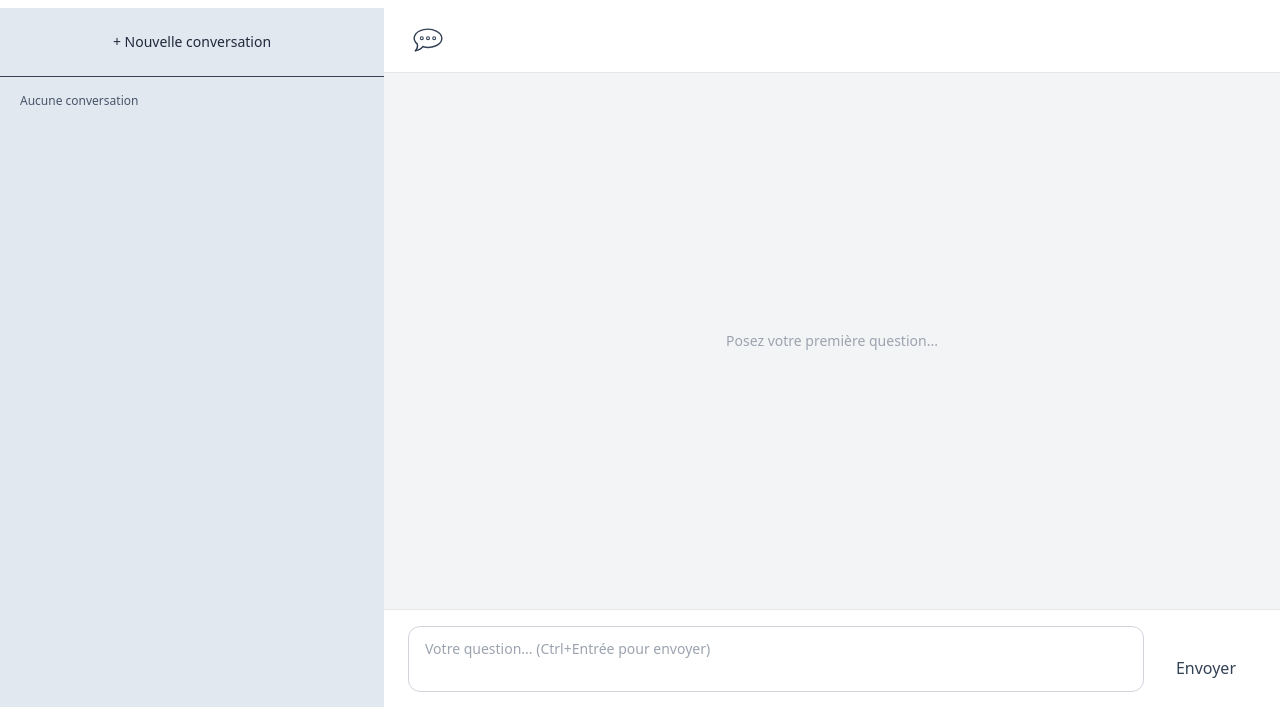
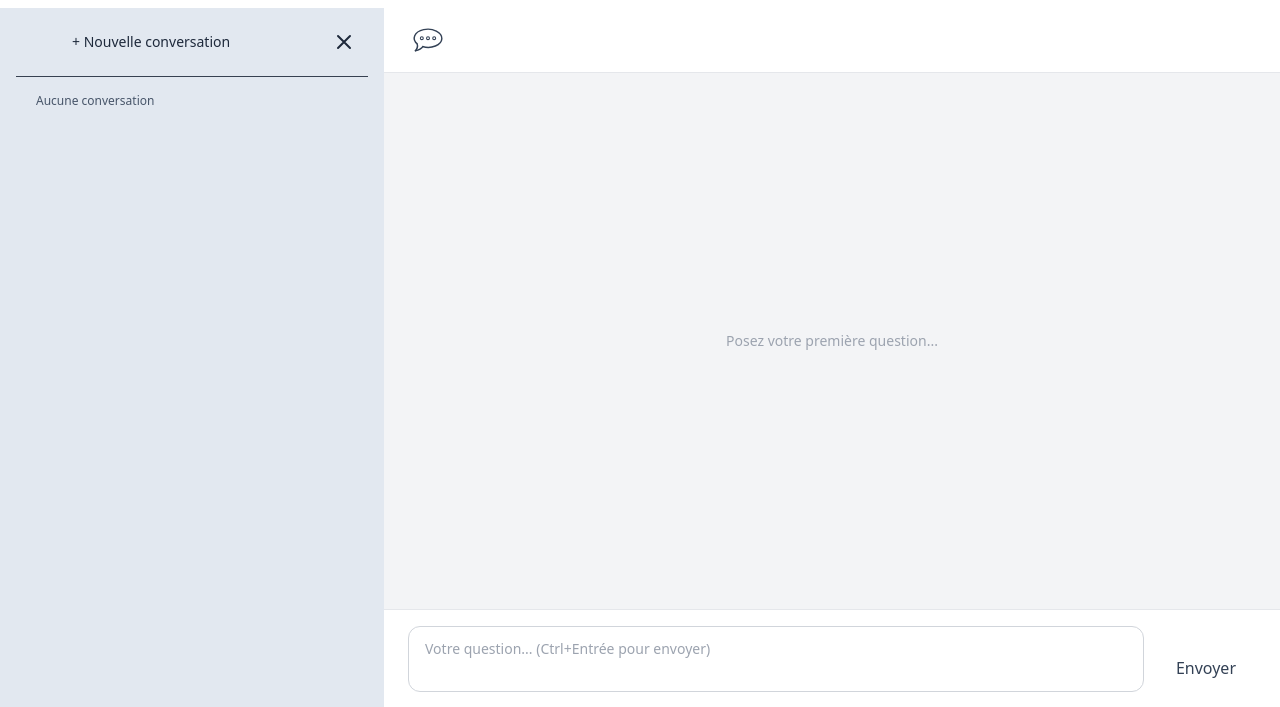
Before and after one commit to C-Vellen/chatrag, a Django app: page /chat/ in a window 1280 px wide. Shown: the part 40-747 px from the top of the page. Run offline with Django 5.2, Linux system fonts and the light colour scheme; the visitor is signed in with stand-in values (Sample User, id 1); data comes from the database, SQL or seed files in the repository; data that the repository does not hold is empty; parts of the project's set-up code (start-up, migrations or seed data) failed here and were passed over; some libraries are stand-ins or nearby versions.

Commit message:
chat: animation sidebar

```diff
--- /dev/null
+++ b/src/apps/chat/static/chat/js/sidebar.js
@@ -0,0 +1,39 @@
+document.addEventListener('DOMContentLoaded', () => {
+    const sidebar = document.getElementById('sidebar');
+    const btnOpen = document.getElementById('btn-open');
+    const btnClose = document.getElementById('btn-close');
+
+    // Sécurité au cas où les éléments ne sont pas dans la page
+    if (!sidebar || !btnOpen || !btnClose) return;
+
+    // Fonction pour OUVRIR la sidebar
+    function openSidebar() {
+        // On retire les largeurs nulles
+        sidebar.classList.remove('w-0', 'lg:w-0');
+        // On applique la largeur de 24rem (w-96)
+        sidebar.classList.add('w-96', 'lg:w-96');
+        btnOpen.classList.add("hidden")
+    }
+
+    // Fonction pour FERMER la sidebar
+    function closeSidebar() {
+        // On retire les grandes largeurs
+        sidebar.classList.remove('w-96', 'lg:w-96');
+        // On remet la largeur à zéro
+        sidebar.classList.add('w-0', 'lg:w-0');
+        btnOpen.classList.remove("hidden")
+    }
+
+    // Événements de clic
+    btnOpen.addEventListener('click', openSidebar);
+    btnClose.addEventListener('click', closeSidebar);
+
+    // OPTIONNEL & INTELLIGENT : Déterminer l'état initial selon la taille de l'écran au chargement
+    // Version large (>= 1024px, le standard 'lg' de Tailwind) -> Ouvert par défaut
+    // Version étroite (< 1024px) -> Fermé par défaut
+    if (window.innerWidth >= 1024) {
+        openSidebar();
+    } else {
+        closeSidebar();
+    }
+});
--- a/src/apps/chat/templates/chat/chat.html
+++ b/src/apps/chat/templates/chat/chat.html
@@ -17,13 +17,18 @@
 </div>
 
 <!-- Sidebar -->
-<aside class="w-96 bg-slate-200 text-slate-800 flex flex-col shrink-0">
+{% comment %} <aside class="w-96 bg-slate-200 text-slate-800 flex flex-col shrink-0"> {% endcomment %}
+<aside id="sidebar" class="fixed inset-y-0 left-0 z-20 flex flex-col w-0 bg-slate-200 text-slate-800 transition-all duration-300 ease-in-out overflow-hidden lg:relative lg:w-96 lg:z-0">
 
-    <div class="p-4 border-b border-gray-700">
-        <a href="{% url 'chat:chat' %}"
-           class="flex justify-center items-center gap-2 w-full text-lightcolor-text bg-color-btn hover:bg-hovercolor-btn text-sm font-medium px-4 py-2 rounded-lg transition">
+    <div class="w-96 mt-12 flex-1 flex flex-col p-4 relative lg:mt-0">
+        <div class="pb-4 px-2 border-b border-gray-700 flex flex-row justify-between items-center gap-4">
+            <div><a href="{% url 'chat:chat' %}"
+            class="flex justify-center items-center gap-2 w-full text-lightcolor-text bg-color-btn hover:bg-hovercolor-btn text-sm font-medium px-12 py-2 rounded-lg transition">
                 +  Nouvelle conversation
-        </a>
+            </a></div>
+            <button id="btn-close" class="  p-1 rounded-md hover:bg-hovercolor-line text-color-header" aria-label="Fermer le menu">
+                <svg class="w-6 h-6" fill="none" stroke="currentColor" viewBox="0 0 24 24"><path stroke-linecap="round" stroke-linejoin="round" stroke-width="2" d="M6 18L18 6M6 6l12 12"></path></svg>
+            </button>
         </div>
 
         <div id="conversations-list" class="flex-1 overflow-y-auto p-2">
@@ -42,7 +47,7 @@
                 <p class="text-slate-600 text-xs px-3 py-2">Aucune conversation</p>
             {% endfor %}
         </div>
-
+    </div>
 </aside>
 
 <!-- Zone principale -->
@@ -50,6 +55,9 @@
 
     <!-- Header -->
     <header class="bg-white border-b border-gray-200 px-6 py-3 shrink-0 text-color-header flex items-center gap-2">
+        <button id="btn-open" class="p-1 rounded-md hover:bg-hovercolor-line text-color-header mr-4" aria-label="Ouvrir le menu">
+                <svg class="w-6 h-6" fill="none" stroke="currentColor" viewBox="0 0 24 24"><path stroke-linecap="round" stroke-linejoin="round" stroke-width="2" d="M4 6h16M4 12h16M4 18h16"></path></svg>
+        </button>
         <div class="w-10">{% include "includes/tooltip.svg" %}</div>
         <h1 class="text-xl font-semibold text-color-header">{{Titre_chat.contenu}}</h1>
     </header>
@@ -128,6 +136,7 @@
 
 </section>
 <script type="module" src ="{% static 'chat/js/chat.js' %}"></script>
+<script type="module" src ="{% static 'chat/js/sidebar.js' %}"></script>
 <script src="{% static 'js/pdf.min.js' %}"></script>
 <script>
   var PDF_WORKER_URL = "{% static 'js/pdf.worker.min.js' %}";
```
Lines whose indentation alone changed are shown as unchanged.
